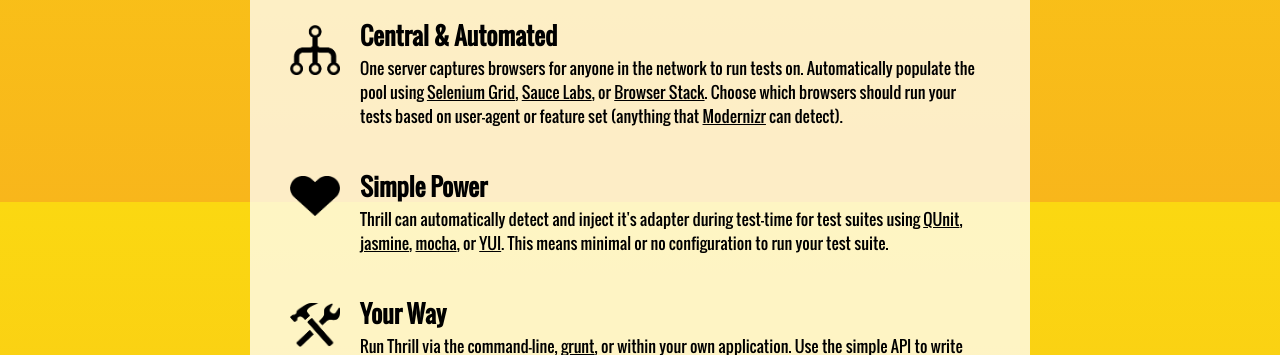
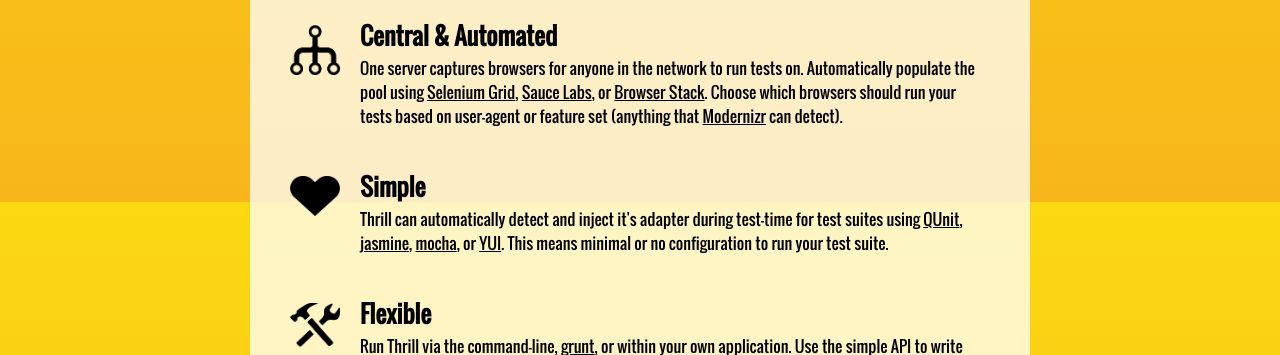
Before and after one commit to unsetbit/thrill, a plain HTML site: page index.html in a window 1280 px wide. Shown: the part 598-953 px from the top of the page. Drawn offline with Linux system fonts and the light colour scheme; a web font is replaced by a local one.

Commit message:
Sexier heading titles
Signed-off-by: Ozan Turgut <ozanturgut@gmail.com>

```diff
--- a/index.html
+++ b/index.html
@@ -53,7 +53,7 @@
 
         <div class="feature">
           <img src="easy.png" />
-          <h3>Simple Power</h3>
+          <h3>Simple</h3>
           <p>
             Thrill can automatically detect and inject it's adapter during test-time for test suites using <a href="http://qunitjs.com/">QUnit</a>,
             <a href="http://pivotal.github.com/jasmine/">jasmine</a>,
@@ -64,7 +64,7 @@
 
         <div class="feature">
           <img src="customizable.png" />
-          <h3>Your Way</h3>
+          <h3>Flexible</h3>
           <p>
 
             Run Thrill via the command-line, <a href="https://github.com/ozanturgut/grunt-thrill">grunt</a>, or within your own application.
```
